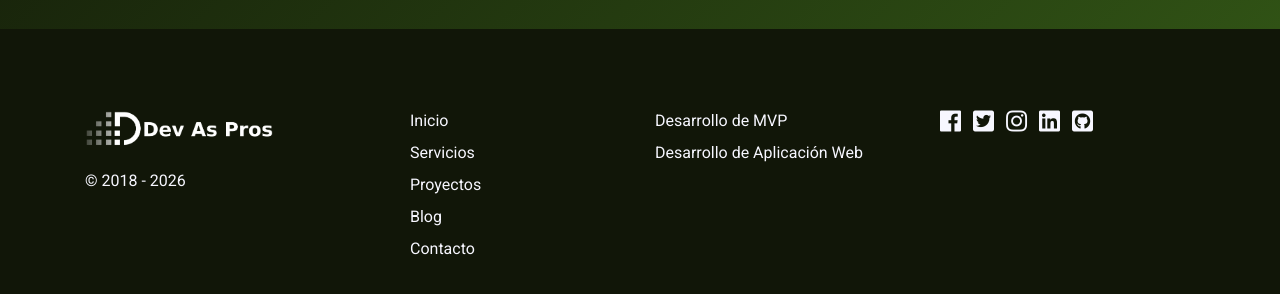
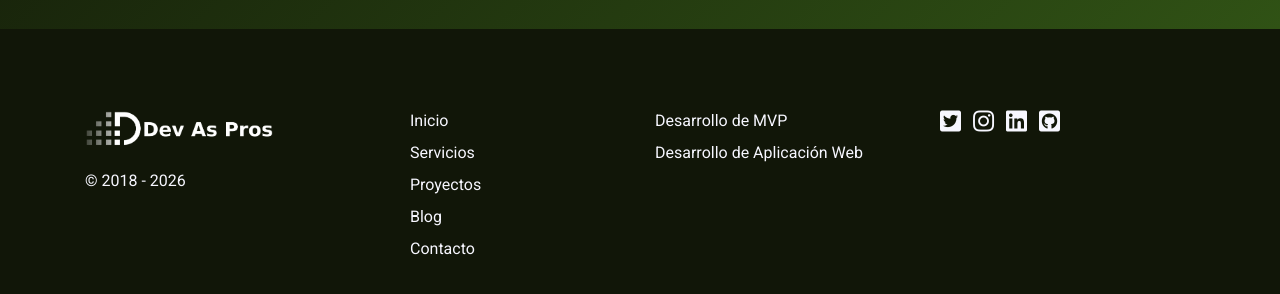
Before and after one commit to devaspros/website, a Jekyll site: the page built from index.html, in a window 1280 px wide and 900 px high, scrolled down 2681 px. Shown: the part 471-765 px from the top of the window. Built offline with Jekyll 4.4.1, drawn with Linux system fonts in a browser that asks for light colours; comment, search, counter and statistics services are not loaded.

Commit message:
quitar enlace a facebook

```diff
--- a/_includes/footer.html
+++ b/_includes/footer.html
@@ -41,10 +41,7 @@
       </div>
 
       <div class="col-sm-12 col-md-3 social-links">
-        <a href="https://www.facebook.com/devaspros/" target="_blank" rel="noreferrer noopener">
-          <i class="fab fa-facebook"></i>
-        </a>
-        <a href="https://twitter.com/devaspros" target="_blank" rel="noreferrer noopener">
+<a href="https://twitter.com/devaspros" target="_blank" rel="noreferrer noopener">
           <i class="fab fa-twitter-square"></i>
         </a>
         <a href="https://www.instagram.com/devaspros/" target="_blank" rel="noreferrer noopener">
```
